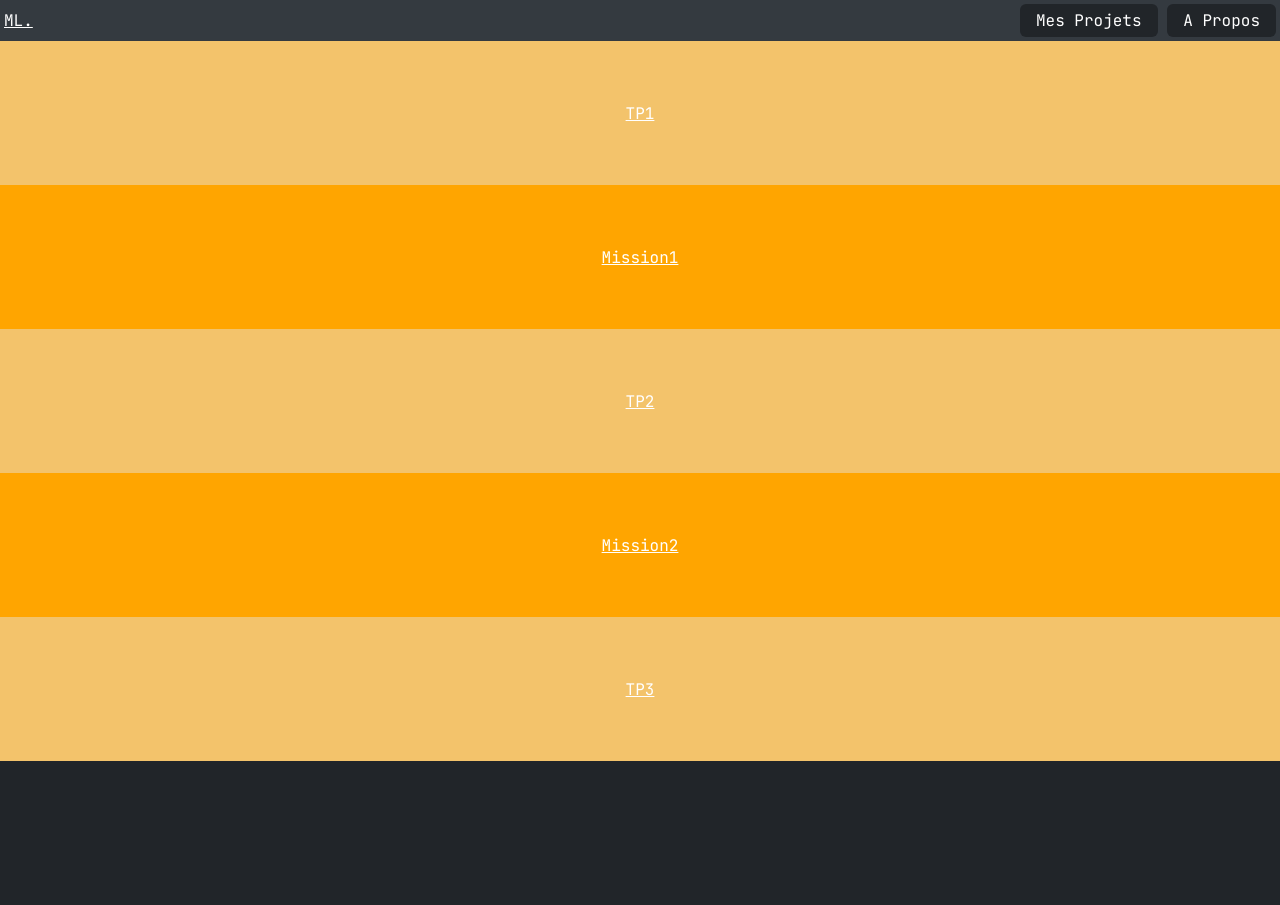
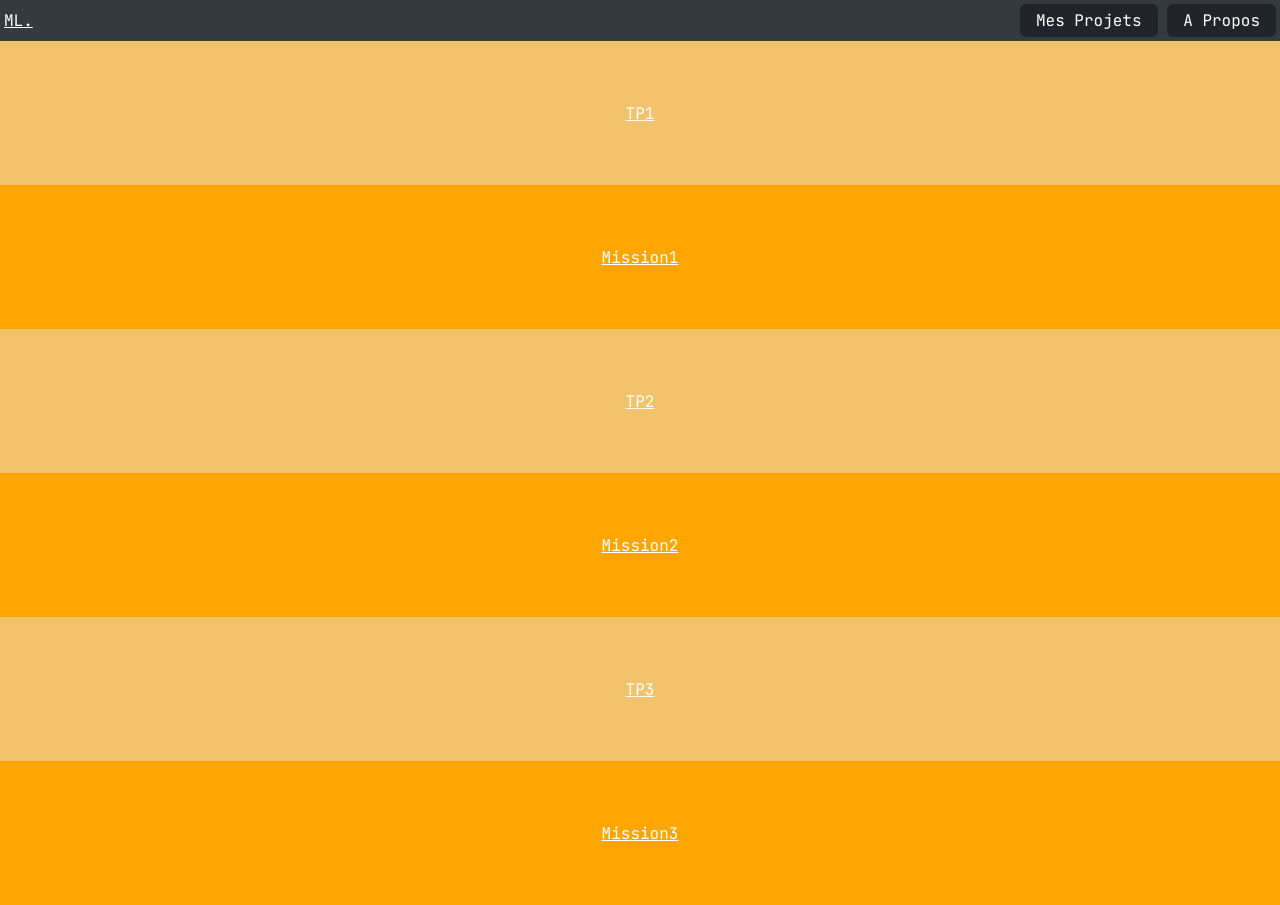
Before and after one commit to MaximeLabille/MaximeLabille.github.io, a plain HTML site: page projets/index.html in a window 1280 px wide. Before the commit the page ends 800 px from the top, so only its background shows below. Drawn offline with Linux system fonts and the light colour scheme.

Commit message:
ajout mission 3

```diff
--- a/projets/index.html
+++ b/projets/index.html
@@ -34,6 +34,9 @@
         <a class="categorie" href="/TP3" style="background-color: rgb(243, 195, 107);">
             TP3
         </a>
+        <a class="categorie" href="/Mission3" style="background-color: orange;">
+            Mission3
+        </a>
     </div>
 </body>
 </html>
```
